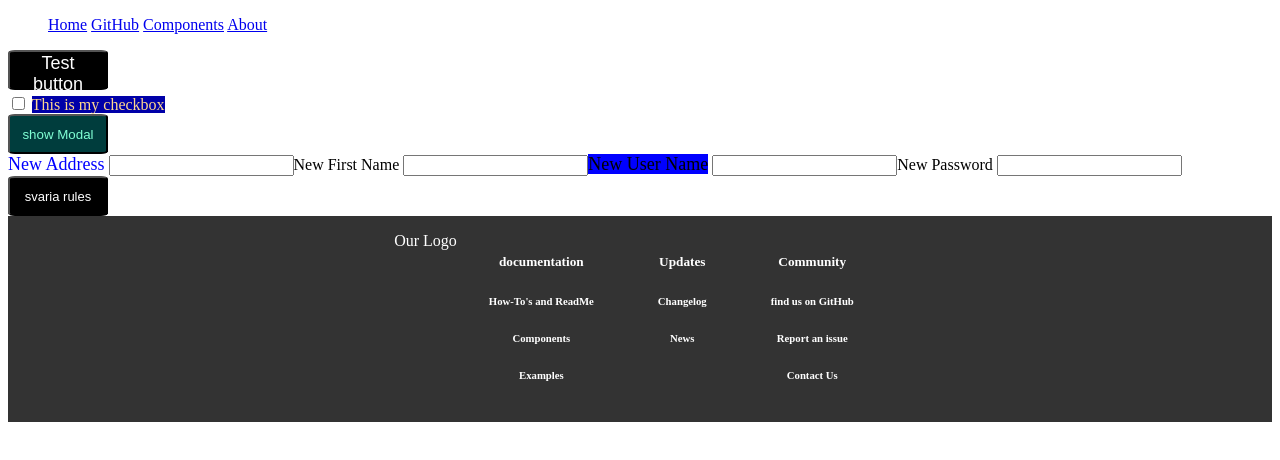
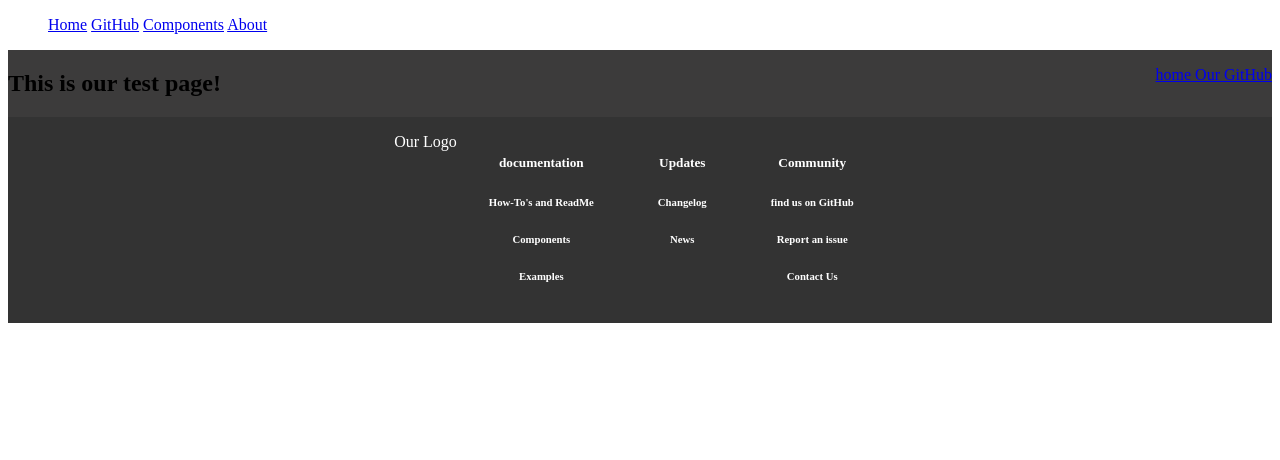
Before and after one commit to oslabs-beta/SvARIA, a SvelteKit app: page /testPage in a window 1280 px wide. Shown: the top 460 px of the page. Built offline with nearby package versions, Linux system fonts and the light colour scheme.

Commit message:
basic nav

```diff
--- /dev/null
+++ b/src/lib/navigation/Navigation.svelte
@@ -0,0 +1,35 @@
+<script lang="js">
+	export let heading = null;
+	export let link = null;
+	export let ariaLabel = 'navigation bar';
+	export let navId = 'navBar';
+</script>
+
+<nav class="sv-navagation" aria-label={ariaLabel} id={navId} style {heading} {link}>
+	{#if heading}
+		<h2 class="sv-nav-heading" aria-label={heading} id={navId + '-heading'} style>{heading}</h2>
+	{/if}
+	{#if link}
+		<ul class="sv-nav-ul" id={navId + '-ul'} style>
+			{#each link as linkElem, i}
+				<a
+					href={linkElem.link}
+					class="sv-nav-link"
+					id={navId + '-link-' + i}
+					aria-label={`link to ${linkElem.name}`}
+					style
+				>
+					{linkElem.name}
+				</a>
+			{/each}
+		</ul>
+	{/if}
+</nav>
+
+<style>
+	:global(.sv-navagation) {
+		background-color: rgb(60, 59, 59);
+		display: flex;
+		justify-content: space-between;
+	}
+</style>
--- a/src/lib/navigation/headerBar/NavHeading.svelte
+++ /dev/null
@@ -1,2 +0,0 @@
-<script>
-</script>
--- a/src/routes/testPage/+page.svelte
+++ b/src/routes/testPage/+page.svelte
@@ -4,7 +4,8 @@
 	import Checkbox from '$lib/input_types/Checkbox.svelte';
 	import Button from '../../lib/Button.svelte';
 	import Modal from '$lib/Modal.svelte';
-	import Form from '$lib/Form.svelte'
+	import Form from '$lib/Form.svelte';
+	import NavBar from '$lib/navigation/Navigation.svelte';
 	function handleClick() {
 		console.log('button clicked');
 	}
@@ -13,25 +14,39 @@
 		console.log('checkbox checked');
 	}
 	let showModal = false;
-	console.log()
+	console.log();
 
 	let formElements = [
-        {"name":"address", "type":"input", "labelValue":"New Address"},
-        {"name":"firstName", "type": "input", "labelValue": "New First Name"},
-		{"name":"userName", "type": "input", "labelValue": "New User Name"},
-        {"name":"password", "type":"password", "labelValue": "New Password", "inputId":"newPw", "labelId":"pwLabel"},
-    ]
+		{ name: 'address', type: 'input', labelValue: 'New Address' },
+		{ name: 'firstName', type: 'input', labelValue: 'New First Name' },
+		{ name: 'userName', type: 'input', labelValue: 'New User Name' },
+		{
+			name: 'password',
+			type: 'password',
+			labelValue: 'New Password',
+			inputId: 'newPw',
+			labelId: 'pwLabel'
+		}
+	];
 
 	function onSubmit(e) {
-		console.log(e.target.firstName.value)
+		console.log(e.target.firstName.value);
 	}
+
+	let links = [
+		{ link: '/', name: 'home' },
+		{ link: 'https://github.com/oslabs-beta/SvARIA', name: 'Our GitHub' }
+	];
 </script>
 
 <title>Our testing page</title>
 
-<div class="testDiv">
-	<!-- your component goes here -->
-	<Button id='button' ariaLabel="test aria label" on:click={handleClick} content="Test button" />
+<!-- your component goes here -->
+
+<NavBar heading="This is our test page!" link={links}></NavBar>
+
+<!-- <div class="testDiv">
+	<Button id="button" ariaLabel="test aria label" on:click={handleClick} content="Test button" />
 	<br />
 	<Checkbox
 		inputId="checkboxInput"
@@ -52,13 +67,20 @@
 		modalHeaderId="modalHeader"
 		modalDescribeId="dialoginfo"
 		closeModalMessage="X"
-		closeButtonId = 'close'
+		closeButtonId="close"
 	>
 		<h3 id="modalHeader">Modal</h3>
 		<p id="dialoginfo">This is my modal content</p>
 	</Modal>
-	<Form {formElements} on:submit={onSubmit} submitForm="svaria rules" submitButtonId="submitButton11" formId='form' ariaLabel="User Information Form"/>
-</div>
+	<Form
+		{formElements}
+		on:submit={onSubmit}
+		submitForm="svaria rules"
+		submitButtonId="submitButton11"
+		formId="form"
+		ariaLabel="User Information Form"
+	/>
+</div> -->
 
 <style>
 	:global(#button) {
@@ -83,7 +105,7 @@
 	}
 	:global(#close) {
 		background-color: black;
-		color: white
+		color: white;
 	}
 	:global(#submitButton11) {
 		color: white;
@@ -104,6 +126,4 @@
 		font-size: large;
 		background-color: blue;
 	}
-
-
 </style>
```
Also changed, not shown: src/lib/ARIAchecks.js (+25 -16 lines), src/lib/navigation/headerBar/Navigation.svelte (deleted, +0 -13 lines), src/lib/navigation/headerBar/NavLinks.svelte (deleted), src/lib/navigation/headerBar/NavSub.svelte (deleted).
